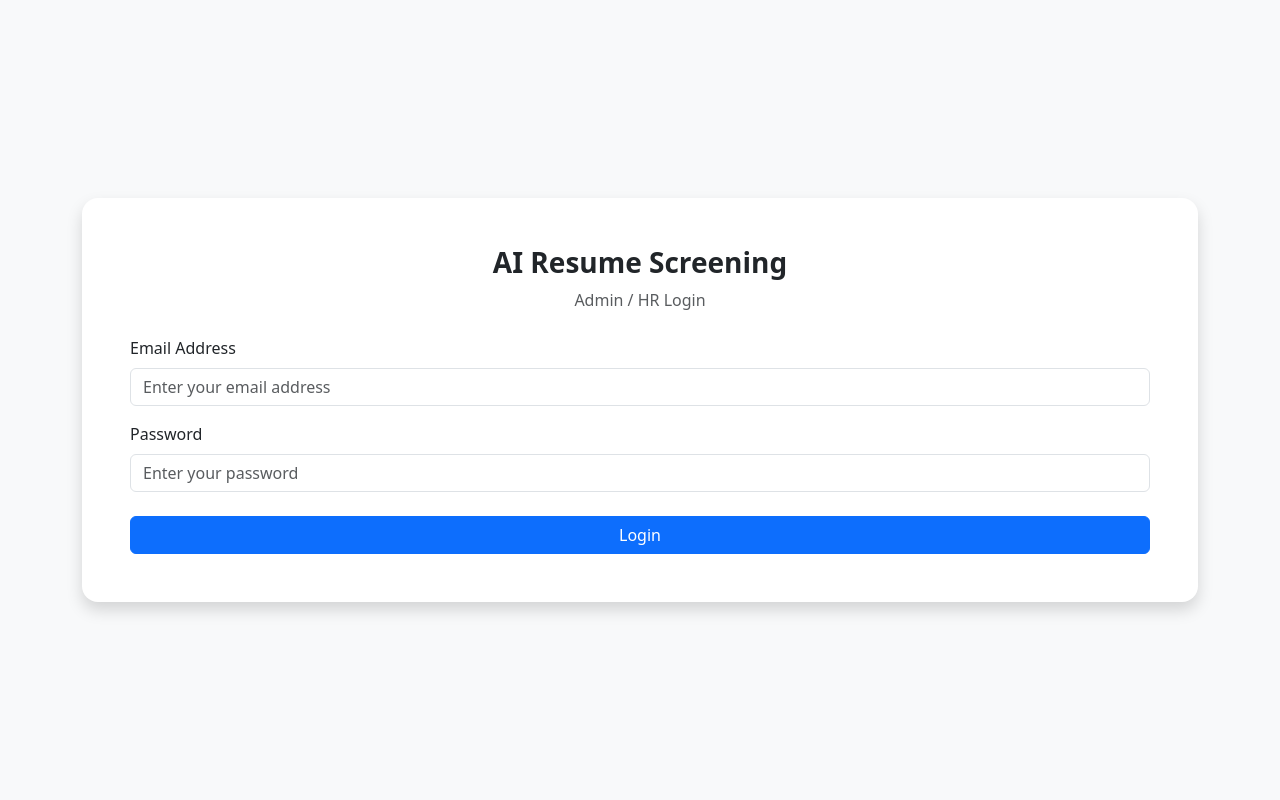
After one commit to Lakiindu/AI-Resume-Screening-System, a Flask app: page /login in a window 1280 px wide. The commit adds this page. Run offline with Flask 3, Linux system fonts and the light colour scheme.

Commit message:
Implement admin login and logout authentication

```diff
--- a/app.py
+++ b/app.py
@@ -1,12 +1,18 @@
-from flask import Flask, render_template
+from flask import Flask, render_template, session, redirect, url_for
 from config import Config
+from modules.auth.routes import auth_bp
 
 app = Flask(__name__)
 app.config.from_object(Config)
 
+app.register_blueprint(auth_bp)
+
 
 @app.route("/")
-def home():
+def dashboard():
+    if "user_id" not in session:
+        return redirect(url_for("auth.login"))
+
     return render_template("dashboard/index.html")
 
 
--- /dev/null
+++ b/modules/auth/routes.py
@@ -0,0 +1,50 @@
+from flask import Blueprint, render_template, request, redirect, url_for, session, flash
+from werkzeug.security import check_password_hash
+from database.db_connection import get_db_connection
+
+auth_bp = Blueprint("auth", __name__)
+
+
+@auth_bp.route("/login", methods=["GET", "POST"])
+def login():
+    """
+    Handles admin login.
+    GET  = show login page
+    POST = check email and password
+    """
+
+    if request.method == "POST":
+        email = request.form.get("email")
+        password = request.form.get("password")
+
+        connection = get_db_connection()
+        cursor = connection.cursor(dictionary=True)
+
+        cursor.execute("SELECT * FROM users WHERE email = %s", (email,))
+        user = cursor.fetchone()
+
+        cursor.close()
+        connection.close()
+
+        if user and check_password_hash(user["password"], password):
+            session["user_id"] = user["id"]
+            session["user_name"] = user["name"]
+            session["user_email"] = user["email"]
+
+            flash("Login successful.", "success")
+            return redirect(url_for("dashboard"))
+
+        flash("Invalid email or password.", "danger")
+
+    return render_template("auth/login.html")
+
+
+@auth_bp.route("/logout")
+def logout():
+    """
+    Clears the logged-in admin session.
+    """
+
+    session.clear()
+    flash("You have been logged out.", "info")
+    return redirect(url_for("auth.login"))
--- a/static/css/style.css
+++ b/static/css/style.css
@@ -80,3 +80,8 @@ body {
 .content-area {
     padding: 30px;
 }
+
+/* Login Card */
+.login-card {
+    max-width: 420px;
+}
--- /dev/null
+++ b/templates/auth/login.html
@@ -0,0 +1,52 @@
+<!DOCTYPE html>
+<html lang="en">
+<head>
+    <meta charset="UTF-8">
+    <title>Login | AI Resume Screening System</title>
+    <meta name="viewport" content="width=device-width, initial-scale=1">
+
+    <link href="https://cdn.jsdelivr.net/npm/bootstrap@5.3.3/dist/css/bootstrap.min.css" rel="stylesheet">
+</head>
+
+<body class="bg-light">
+
+<div class="container min-vh-100 d-flex align-items-center justify-content-center">
+<div class="card shadow border-0 rounded-4 w-100 login-card">        <div class="card-body p-5">
+
+            <h3 class="fw-bold text-center mb-2">AI Resume Screening</h3>
+            <p class="text-muted text-center mb-4">Admin / HR Login</p>
+
+            {% with messages = get_flashed_messages(with_categories=true) %}
+                {% if messages %}
+                    {% for category, message in messages %}
+                        <div class="alert alert-{{ category }}">
+                            {{ message }}
+                        </div>
+                    {% endfor %}
+                {% endif %}
+            {% endwith %}
+
+            <form method="POST">
+                <div class="mb-3">
+                    <label for="email" class="form-label">Email Address</label>
+                    <input type="email" id="email" name="email" class="form-control"
+                           placeholder="Enter your email address" required>
+                </div>
+
+                <div class="mb-4">
+                    <label for="password" class="form-label">Password</label>
+                    <input type="password" id="password" name="password" class="form-control"
+                           placeholder="Enter your password" required>
+                </div>
+
+                <button type="submit" class="btn btn-primary w-100">
+                    Login
+                </button>
+            </form>
+
+        </div>
+    </div>
+</div>
+
+</body>
+</html>
```
Also changed, not shown: templates/layouts/base.html (+58 -16 lines).
